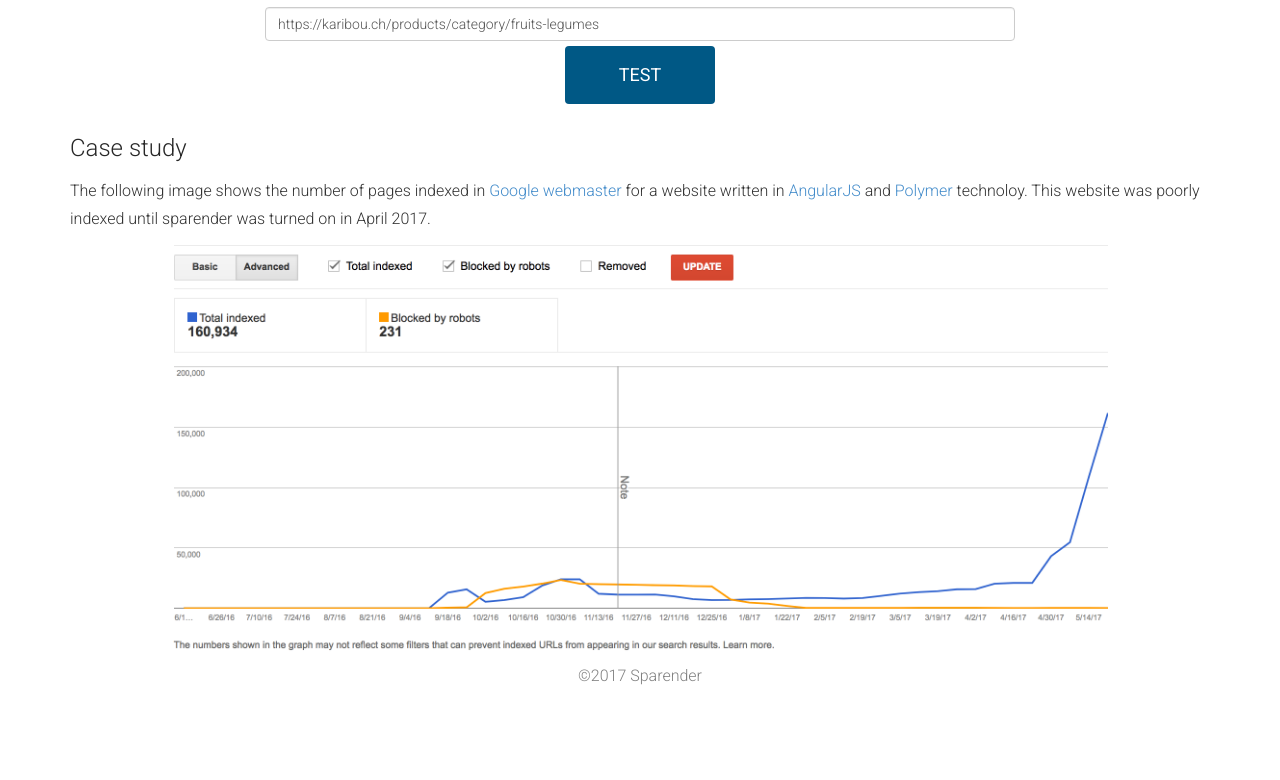
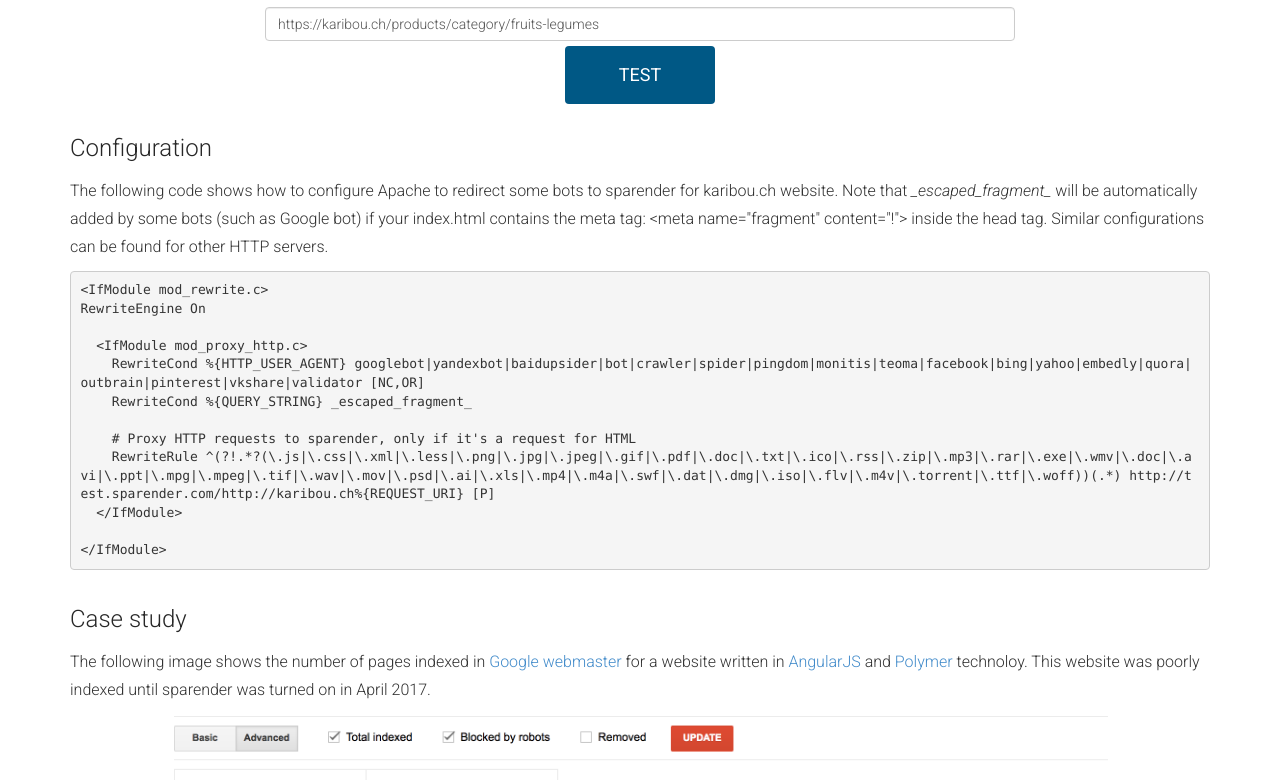
Before and after one commit to sparender/sparender.com, a plain HTML site: page index.html in a window 1280 px wide. Shown: the part 438-1218 px from the top of the page. Before the commit the page ends 1178 px from the top, so only its background shows below. Drawn offline with nearby package versions, Linux system fonts and the light colour scheme; files whose address does not match are found by name.

Commit message:
adding apache configuration

```diff
--- a/index.html
+++ b/index.html
@@ -181,6 +181,7 @@
           </div>
           <!-- END ROW -->
 
+
         </div>
         <!-- /END CONTAINER -->
       </div>
@@ -190,6 +191,48 @@
     <!-- /END DOWNLOAD SECTION -->
 
 
+
+
+          <!-- =========================
+          BRIEF RIGHT SECTION
+          ============================== -->
+          <section class="app-brief" id="concept">
+
+            <div class="container">
+
+              <div class="row">
+
+                <!-- BRIEF -->
+                <div class="col-md-12 left-align wow fadeInLeft animated" data-wow-offset="10" data-wow-duration="1.5s">
+
+                  <h3 class="dark-text">Configuration</h3>
+
+                  <p>The following code shows how to configure Apache to redirect some bots to sparender for karibou.ch website. Note that <i>_escaped_fragment_</i> will be automatically added by some bots (such as Google bot) if your index.html contains the meta tag: &lt;meta name="fragment" content="!"> inside the head tag.
+                  Similar configurations can be found for other HTTP servers.
+                  </p>
+
+<pre><code>&lt;IfModule mod_rewrite.c>
+RewriteEngine On
+
+  &lt;IfModule mod_proxy_http.c>
+    RewriteCond %{HTTP_USER_AGENT} googlebot|yandexbot|baidupsider|bot|crawler|spider|pingdom|monitis|teoma|facebook|bing|yahoo|embedly|quora|outbrain|pinterest|vkshare|validator [NC,OR]
+    RewriteCond %{QUERY_STRING} _escaped_fragment_
+
+    # Proxy HTTP requests to sparender, only if it's a request for HTML
+    RewriteRule ^(?!.*?(\.js|\.css|\.xml|\.less|\.png|\.jpg|\.jpeg|\.gif|\.pdf|\.doc|\.txt|\.ico|\.rss|\.zip|\.mp3|\.rar|\.exe|\.wmv|\.doc|\.avi|\.ppt|\.mpg|\.mpeg|\.tif|\.wav|\.mov|\.psd|\.ai|\.xls|\.mp4|\.m4a|\.swf|\.dat|\.dmg|\.iso|\.flv|\.m4v|\.torrent|\.ttf|\.woff))(.*) http://test.sparender.com/http://karibou.ch%{REQUEST_URI} [P]
+  &lt;/IfModule>
+
+&lt;/IfModule></code></pre>
+
+
+              </div>
+            <!-- /END PHONES IMAGE -->
+
+          </div>
+          <!-- /END ROW -->
+
+      </section>
+      <!-- /END SECTION -->
 
           <!-- =========================
           BRIEF RIGHT SECTION
```
